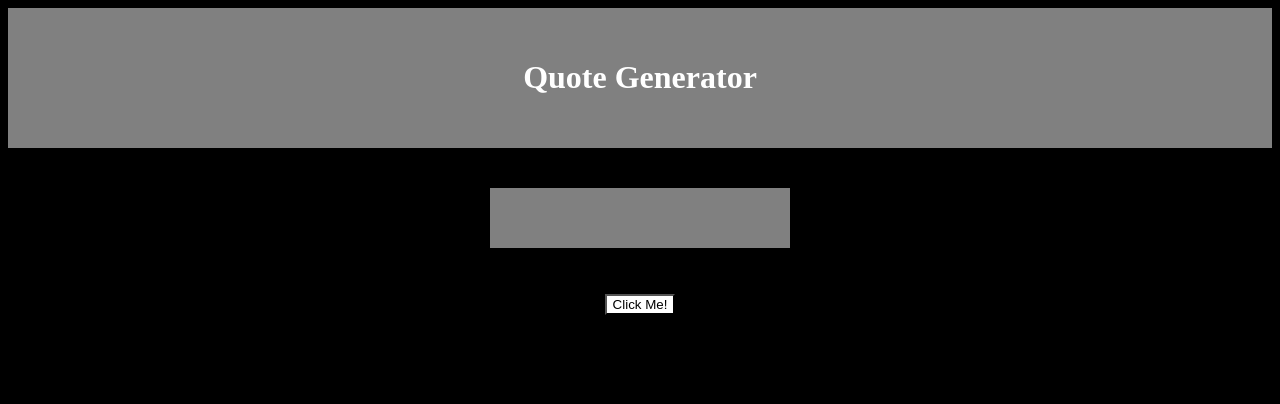
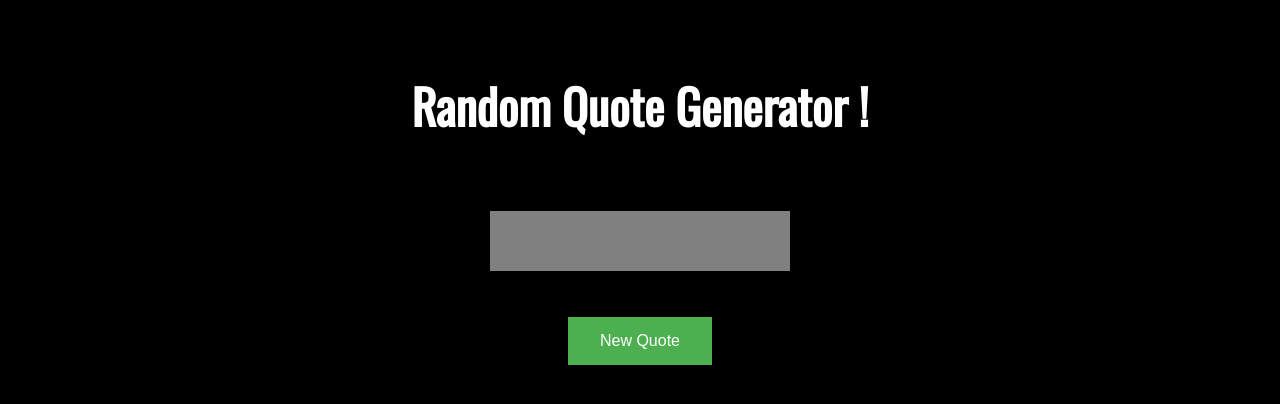
Before and after one commit to Boris-Chantel/Random-quote-generator, a plain HTML site: page index.html in a window 1280 px wide. Drawn offline with nearby package versions, Linux system fonts and the light colour scheme; a web font is replaced by a local one.

Commit message:
everything works nowt

```diff
--- a/index.html
+++ b/index.html
@@ -8,14 +8,16 @@
   <meta http-equiv="X-UA-Compatible" content="IE=edge,chrome=1">
     <title>title</title>
   <link rel="shortcut icon" href="favicon.ico" type="image/vnd.microsoft.icon">
-  <link rel='stylesheet' href='//fonts.googleapis.com/css?family=font1|font2|etc' type='text/css'>
+  <link rel="stylesheet" href="https://maxcdn.bootstrapcdn.com/font-awesome/4.5.0/css/font-awesome.min.css">
+
+  <link rel='stylesheet' href='//fonts.googleapis.com/css?family=Oswald|font2|etc' type='text/css'>
   <link rel="stylesheet" href="stylesheet.css" type="text/css">
   </head>
   <body>
     <div class="title">
       <div class="container">
         <div class="wrapper">
-          <h1> Quote Generator</h1>
+          <h1> Random Quote Generator !</h1>
         </div>
       </div>
     </div>
@@ -28,17 +30,11 @@
 
   			</div>
   			<div class="click_me">
-  			    <button type="button" class="button">Click Me!</button>
+  			    <button type="button" class="button">New Quote</button>
   				</div>
   		</div>
 
   	</div>
-
-
-
-
-
-
 
 
 
--- a/myscripts.js
+++ b/myscripts.js
@@ -10,16 +10,16 @@ $(document).ready (function() {
                 while (x === temp) {
                         x = Math.floor(Math.random() * 3);
                     }
+                    var output = r[x];
+                        output += "<br><br><a href='http://twitter.com/home/?status=" + r[x] + "' target=;_blank'><i class= 'fa fa-twitter fa-3x'></i></a>"
+                $("#quote").html(output);
 
-                $("#quote").text(r[x]);
                 temp = x;
 
         });
 
 
 }); //end ready
-
-
 
 
 
--- a/stylesheet.css
+++ b/stylesheet.css
@@ -4,7 +4,7 @@ body {
 .title {
     margin: 0;
     padding: 30px;
-    background-color: gray;
+
     text-align: center;
     color: white;
 }
@@ -30,10 +30,23 @@ body {
     padding-top: 30px;
     text-align: center;
     margin: 0 auto;
-    width: 100px;
+
 
 }
 
 .button {
-    background-color: white;
+    background-color: #4CAF50; /* Green */
+    border: none;
+    color: white;
+    padding: 15px 32px;
+    text-align: center;
+    text-decoration: none;
+    display: inline-block;
+    font-size: 16px;
 }
+
+h1 {
+    font-family: Oswald;
+    font-size: 3em;
+    margin-bottom: 0;
+}
```
